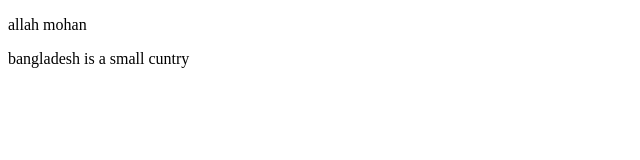
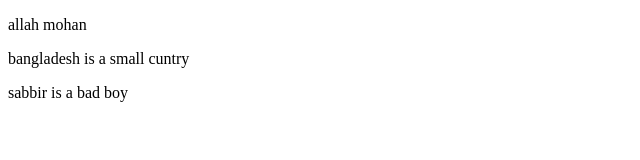
Before and after one commit to CodingSabbir/branchChek, a plain HTML site: page index.html in a window 1280 px wide. Shown: the whole page, without its empty margins (0-640 px from the left). Drawn offline with Linux system fonts and the light colour scheme.

Commit message:
four commit

```diff
--- a/index.html
+++ b/index.html
@@ -8,5 +8,6 @@
 <body>
     <p>allah mohan</p>
     <p>bangladesh is a small cuntry</p>
+    <span>sabbir is a bad boy</span>
 </body>
 </html>
```
